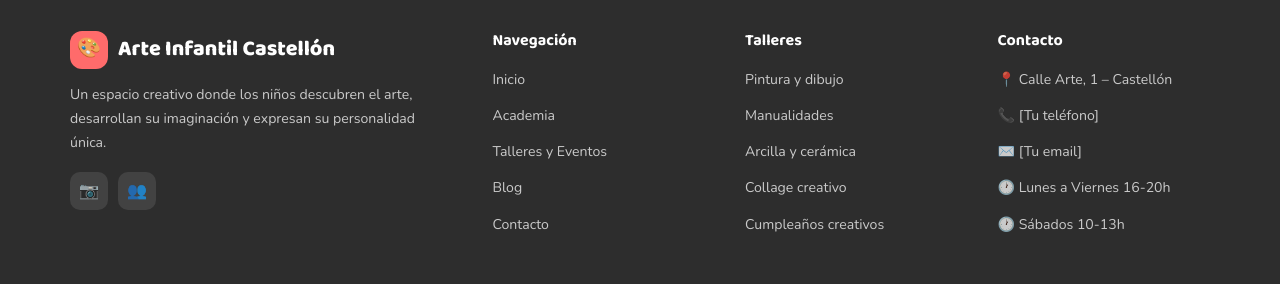
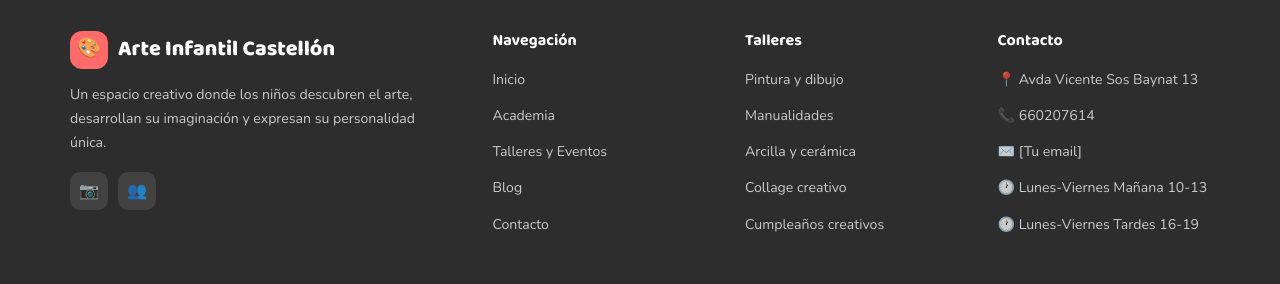
Before and after one commit to chuspi25/web-de-arte, a plain HTML site: page index.html in a window 1280 px wide. Shown: the part 5931-6215 px from the top of the page. Drawn offline with nearby package versions, Linux system fonts and the light colour scheme.

```diff
--- a/index.html
+++ b/index.html
@@ -388,11 +388,11 @@
       <div>
         <h5>Contacto</h5>
         <ul>
-          <li><a href="#">📍 Calle Arte, 1 – Castellón</a></li>
-          <li><a href="#">📞 [Tu teléfono]</a></li>
+          <li><a href="#">📍 Avda Vicente Sos Baynat 13</a></li>
+          <li><a href="#">📞 660207614</a></li>
           <li><a href="#">✉️ [Tu email]</a></li>
-          <li><a href="#">🕐 Lunes a Viernes 16-20h</a></li>
-          <li><a href="#">🕐 Sábados 10-13h</a></li>
+          <li><a href="#">🕐 Lunes-Viernes Mañana 10-13</a></li>
+          <li><a href="#">🕐 Lunes-Viernes Tardes 16-19</a></li>
         </ul>
       </div>
     </div>
```
Also changed, not shown: public/images/clases regulares PAAA.png (added), public/images/cumpleaños creativos PAAA.png (added), public/images/logo PAAA.jpg (added), public/images/taller de navidad PAAA.png (added), public/images/verano entre pinceles PAAA.png (added).
